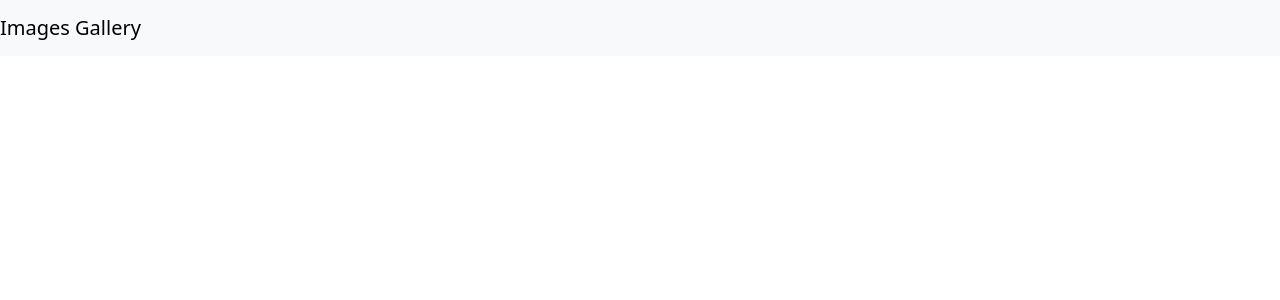
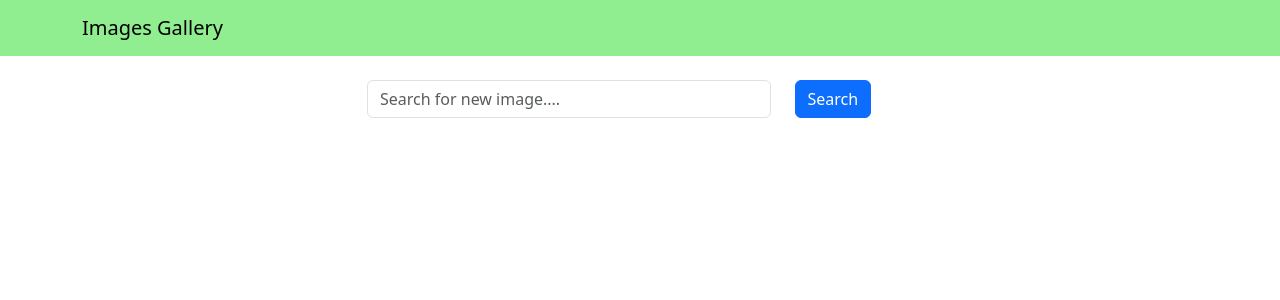
Before and after one commit to Mienjung97/images-gallery, a React (Create React App) app in the folder frontend/: page / in a window 1280 px wide. Shown: the top 300 px of the page. Built offline with nearby package versions, Linux system fonts and the light colour scheme.

Commit message:
controlled search component

```diff
--- a/frontend/src/App.js
+++ b/frontend/src/App.js
@@ -1,10 +1,22 @@
+import { useState } from 'react';
 import 'bootstrap/dist/css/bootstrap.min.css';
 import Header from './components/Header';
+import Search from './components/Search';
+
 
 const App = () => {
+  const [word, setWord] = useState('');
+
+  const handleSearchSubmit = (e) => {
+    e.preventDefault()
+    console.log(word);
+  }
+
+
   return (
     <div>
       <Header title="Images Gallery"/>
+      <Search word={word}  setWord={setWord} handleSubmit={handleSearchSubmit}/>
     </div>
   );
 }
--- a/frontend/src/components/Header.js
+++ b/frontend/src/components/Header.js
@@ -1,10 +1,16 @@
 import React from 'react';
-import { Navbar } from 'react-bootstrap';
+import { Navbar, Container } from 'react-bootstrap';
+
+const navbarStyle = {
+    backgroundColor: 'lightgreen'
+};
 
 const Header = ({title}) => {
     return (
-        <Navbar bg="light" variant="light">
-            <Navbar.Brand href="/">{title}</Navbar.Brand>
+        <Navbar style={navbarStyle} variant="light">
+            <Container>
+                <Navbar.Brand href="/">{title}</Navbar.Brand>
+            </Container>
         </Navbar>
     )
 };
--- /dev/null
+++ b/frontend/src/components/Search.js
@@ -0,0 +1,31 @@
+import React from "react";
+import { Container, Row, Col,Form, Button } from "react-bootstrap";
+
+const Search = ({word, setWord, handleSubmit }) => {
+  return (
+    <Container className="mt-4">
+      <Row className="justify-content-center">
+        <Col xs={12} md={8} lg={6}>
+          <Form onSubmit={handleSubmit}>
+            <Row>
+              <Col xs={9}>
+                <Form.Control
+                    type="text"
+                    value={word}
+                    onChange={(e) => setWord(e.target.value)}           // updates state of application (console input on webpage)
+                    placeholder="Search for new image...."
+
+                />
+              </Col>
+              <Col>
+                <Button varian="primary" type="submit">Search</Button>
+              </Col>
+            </Row>
+          </Form>
+        </Col>
+      </Row>
+    </Container>
+  );
+};
+
+export default Search;
```
